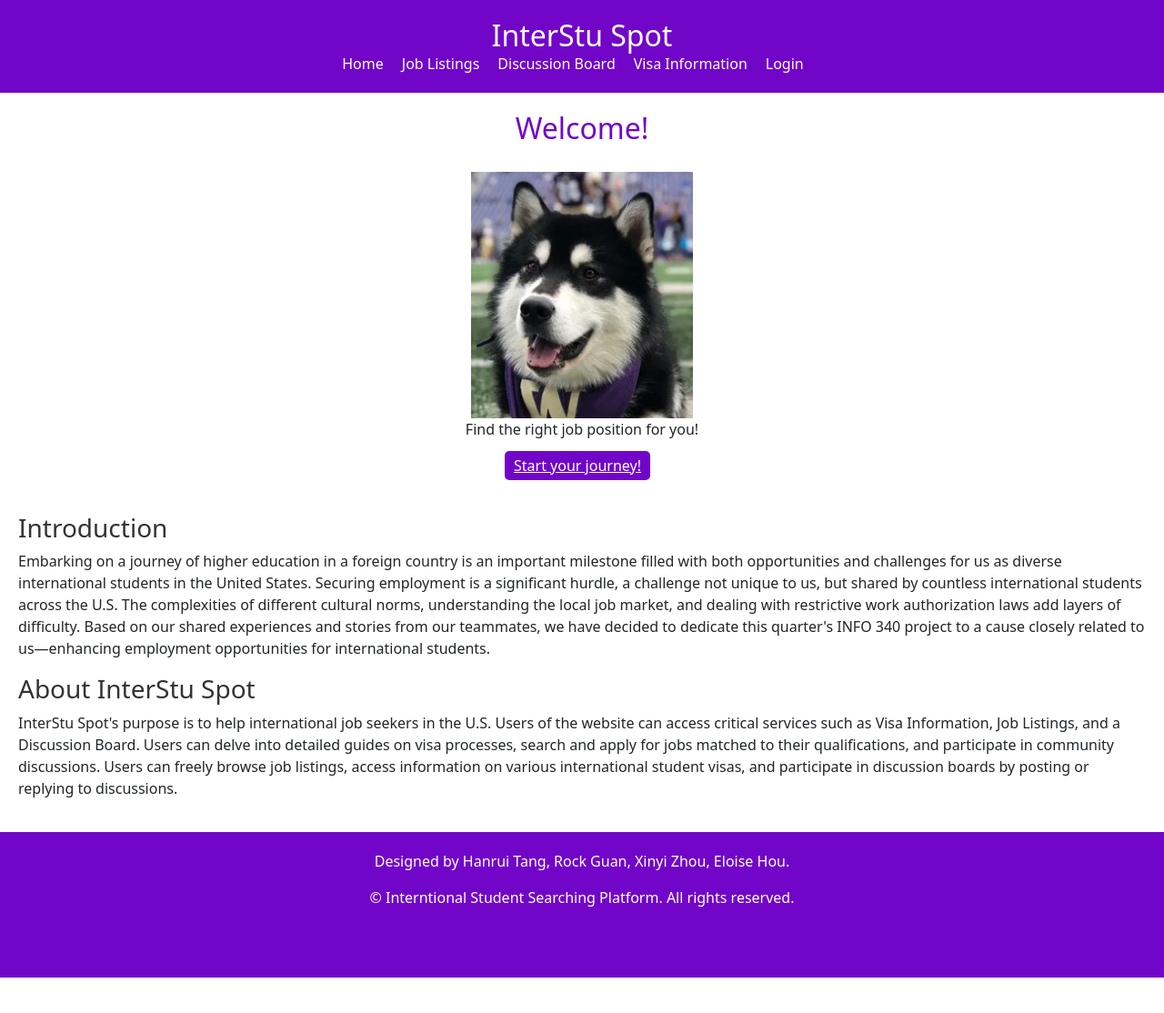
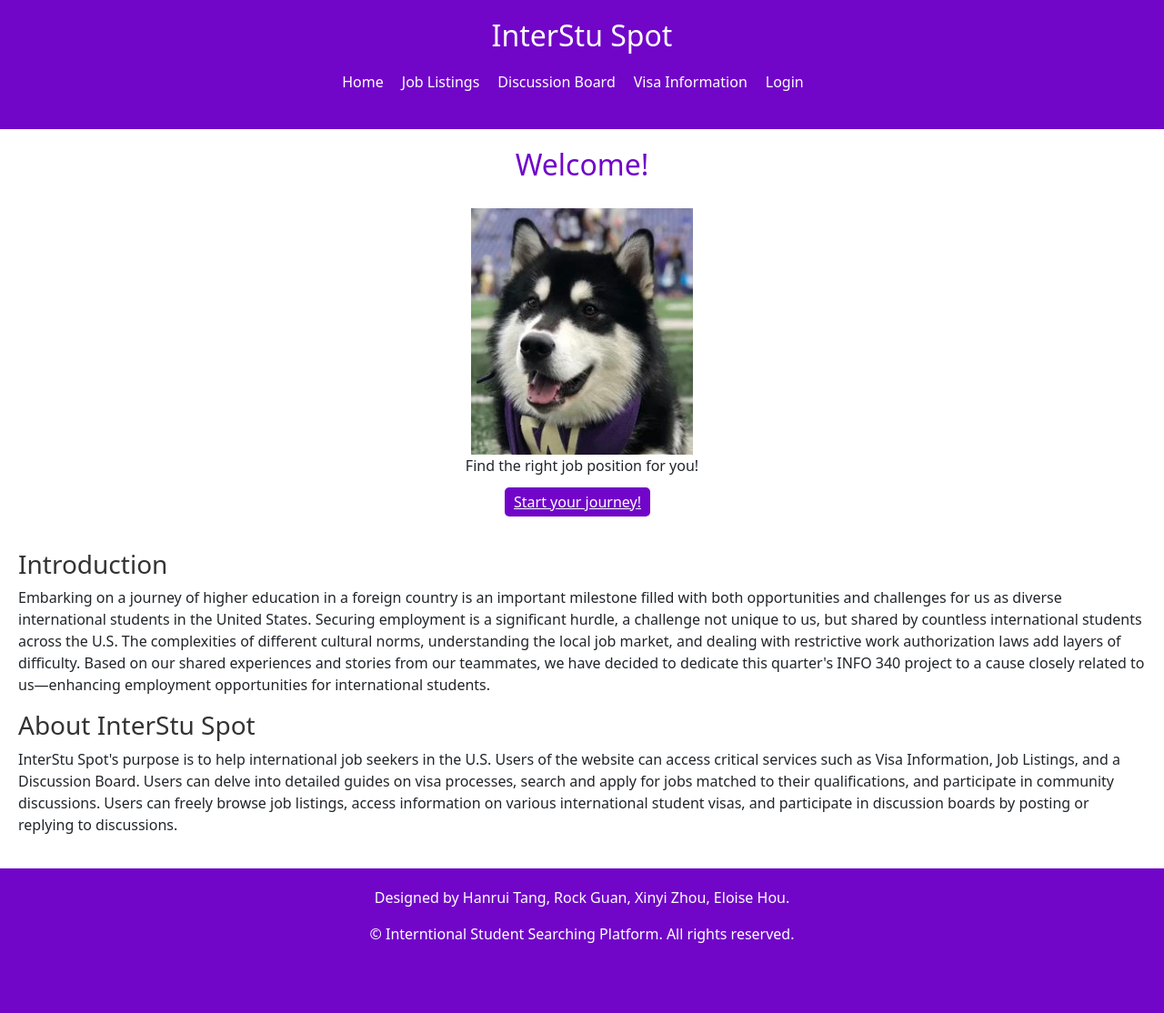
Before and after one commit to info340b-sp24/group08, a React (Create React App) app: page / in a window 1280 px wide. Shown: the whole page at 91% size. Before the commit the page ends 1075 px from the top, so only its background shows below. Built offline with nearby package versions, Linux system fonts and the light colour scheme; no server answers.

Commit message:
final version-1

```diff
--- a/src/App.js
+++ b/src/App.js
@@ -1,5 +1,5 @@
 import React from 'react';
-import { BrowserRouter as Router, Routes, Route } from 'react-router-dom'; // Import BrowserRouter and Routes
+import { BrowserRouter as Router, Routes, Route } from 'react-router-dom';
 import { Helmet } from 'react-helmet';
 import { Header } from './header';
 import Signin from './Signin';
@@ -24,7 +24,7 @@ export class App extends React.Component {
   constructor(props) {
     super(props);
     this.state = {
-      currentUser: DEFAULT_USERS[0], // default to null user
+      currentUser: DEFAULT_USERS[0],
     };
   }
 
@@ -34,7 +34,7 @@ export class App extends React.Component {
     signOut(auth)
       .then(() => {
         console.log("Successfully signed out");
-        this.setState({ currentUser: DEFAULT_USERS[0] }); // Change to default user
+        this.setState({ currentUser: DEFAULT_USERS[0] });
       })
       .catch((error) => {
         console.error("Error signing out:", error);
@@ -43,7 +43,7 @@ export class App extends React.Component {
 
   componentDidMount() {
     const auth = getAuth();
-    // const navigateTo = useNavigate();
+
 
     onAuthStateChanged(auth, (firebaseUser) => {
       if (firebaseUser) {
@@ -55,20 +55,21 @@ export class App extends React.Component {
         this.setState({ currentUser: firebaseUser });
       } else {
         console.log("signed out");
-        this.setState({ currentUser: DEFAULT_USERS[0] }); //change the null user
+        this.setState({ currentUser: DEFAULT_USERS[0] });
       }
     });
   }
 
   render() {
     return (
-      <Router> {/* Wrap the component with Router */}
+      <Router>
         <>
           <Helmet>
             <meta charSet="utf-8" />
             <title>InterStu Spot</title>
             <meta name="author" content="Hanrui Tang, Rock Guan, Xinyi Zhou, Eloise Hou" />
             <meta name="description" content="The platform is designed to offer real-time updated job opportunities for international students and also employment policies from the official channel. We're here to help every international student to get their loved position without missing any chance." />
+            <meta name="viewport" content="width=device-width, initial-scale=1" />
           </Helmet>
           <Header currentUser={this.state.currentUser} />
           <div className='content'>
--- a/src/Discussion.js
+++ b/src/Discussion.js
@@ -96,18 +96,22 @@ function DiscussionPage(props) {
         <img src={iconImg} alt="User Icon" />
       </div>
       <div className="commentContent">
+
         <p className="username">{comment.userName}</p>
         <p>{comment.commentText}</p>
         <button className="like-button" onClick={() => handleLike(comment.id)}>
           <FaHeart style={{ color: comment.liked ? "red" : "grey" }} />
         </button>
+          <div className="reply-popup">
             <textarea
               placeholder="Write your reply here..."
               value={replyTexts[comment.id] || ""}
               onChange={(e) => handleReplyChange(e, comment.id)}
             />
             <br />
+            <div className="reply-buttons">
               <button className="button" onClick={() => handleReply(comment.id)}>Reply</button>
+            </div>
           </div>
 
           {comment.replies && Object.values(comment.replies).map((reply, index) => (
@@ -124,6 +128,8 @@ function DiscussionPage(props) {
               </div>
             </div>
           ))}
+
+        </div>
       </div>
   ));
 
--- a/src/index.css
+++ b/src/index.css
@@ -1,30 +1,134 @@
-/* Discussion */
-#root {
-    min-height: 100vh;
+/* Main */
+* {
     margin: 0;
-    display: grid;
-    grid-template-rows: auto 1fr auto;
+    padding: 0;
+    box-sizing: border-box;
 }
 
+html, body {
+    height: 100%;
+    margin: 0;
+}
+
+body {
+    display: flex;
+    flex-direction: column;
+    min-height: 100vh;
+    font-family: Arial, sans-serif;
+    background-color: #f8f8f8;
+    color: #333;
+    line-height: 1.6;
+}
+
+.content {
+    flex: 1;
+}
+
+main {
+    padding: 20px;
+}
+
+section {
+    margin-bottom: 20px;
+    background-color: #fff;
+    padding: 20px;
+}
+
+section form div {
+    margin-bottom: 10px;
+}
+
+section form div label {
+    display: block;
+    margin-bottom: 5px;
+}
+
+section form div input[type="text"] {
+    width: 100%;
+    padding: 5px;
+    margin-right: 10px;
+    border: 1px solid #ccc;
+    border-radius: 5px;
+}
+
+section form button[type="submit"] {
+    padding: 5px 10px;
+    background-color: #7106c9;
+    color: #fff;
+    border: none;
+    border-radius: 5px;
+    cursor: pointer;
+}
+
+section form button[type="submit"]:hover {
+    background-color: #5a0483;
+}
+
+main > div {
+    background-color: #fff;
+    padding: 20px;
+    margin-bottom: 20px;
+}
+
+main h2 {
+    color: #7106c9;
+}
+
+main h3 {
+    margin-top: 10px;
+    color: #333;
+}
+
+main h4 {
+    color: #666;
+}
+
+/* Header and Navigation */
+header h1 {
+    margin: 0;
+    font-size: 2rem;
+}
+
+h1 {
+    margin-bottom: 1rem;
+}
+
+p {
+    margin-bottom: 1.5rem;
+}
+
+h2 {
+    margin-bottom: 1rem;
+}
+
+nav ul {
+    list-style-type: none;
+    margin: 0;
+    padding: 0;
+}
+
+nav ul li {
+    display: block;
+}
+
+nav ul li a {
+    color: #fff;
+    text-decoration: none;
+}
+
+header, nav ul {
+    background-color: #7106c9;
+    color: #fff;
+    padding: 10px;
+    text-align: center;
+}
+
+/* Comments and Replies */
 .comment img {
     margin-right: 10px;
     border-radius: 50%;
     width: 50px;
     height: 50px;
-}
-
-.login-container {
-    width: 50%;
-    margin-left: 25%;
-    margin-right: 25%;
-}
-
-.my-btn {
-    padding: 10px;
-}
-
-.listing-img {
-    width: 100%;
 }
 
 .comment p {
@@ -33,6 +137,7 @@
 
 .username {
     font-weight: bold;
+    margin-bottom: 0;
 }
 
 .comment {
@@ -102,168 +207,19 @@
     resize: none;
 }
 
-/* Main */
-* {
-    margin: 0;
-    padding: 0;
-    box-sizing: border-box;
-}
-
-main {
-    padding: 20px;
-}
-
-section {
-    margin-bottom: 20px;
-    background-color: #fff;
-    padding: 20px;
-}
-
-section form div {
-    margin-bottom: 10px;
-}
-
-section form div label {
-    display: block;
-    margin-bottom: 5px;
-}
-
-section form div input[type="text"] {
-    width: calc(25% - 10px);
-    padding: 5px;
-    margin-right: 10px;
-    border: 1px solid #ccc;
-    border-radius: 5px;
-}
-
-section form button[type="submit"] {
-    padding: 5px 10px;
-    background-color: #7106c9;
-    color: #fff;
-    border: none;
-    border-radius: 5px;
-    cursor: pointer;
-}
-
-section form button[type="submit"]:hover {
-    background-color: #5a0483;
-}
-
-main > div {
-    background-color: #fff;
-    padding: 20px;
-    margin-bottom: 20px;
-}
-
-main h2 {
-    color: #7106c9;
-}
-
-main h3 {
-    margin-top: 10px;
-    color: #333;
-}
-
-main h4 {
-    color: #666;
-}
-
-html, body {
-    height: 100%;
-    margin: 0;
-}
-
-body {
-    display: flex;
-    flex-direction: column;
-    min-height: 100vh;
-}
-
-.content {
-    flex: 1;
-}
-
-.frame-content {
-    position: relative;
-    overflow: hidden;
-    padding-top: 56.25%;
+/* Job Listings */
+.listing-img {
     width: 100%;
 }
-
-.frame-content iframe {
-    position: absolute;
-    top: 0;
-    left: 0;
-    width: 100%;
-    height: 100%;
-    border: none;
-}
-
-footer {
-    background-color: #7106c9;
-    color: #fff;
-    padding: 20px;
-    text-align: center;
-    height: 20vh;
-}
-
-/* Discusson Board */
-h1, h2, h3, h4, h5, h6 {
-    margin-top: 0;
-    margin-bottom: 0.5rem;
-}
-
-.text-center {
-    text-align: center;
-}
-
-.subsection-block > div {
-    margin-top: 1rem;
-}
-
-.lead {
-    font-size: 1.25rem;
-    font-weight: 300;
-}
-
-body {
-    font-family: Arial, sans-serif;
-    background-color: #f8f8f8;
-    color: #333;
-    line-height: 1.6;
-}
-
-header h1 {
-    margin: 0;
-    font-size: 2rem;
-}
-
-h1 {
-    margin-bottom: 1rem;
-}
-
-p {
-    margin-bottom: 1.5rem;
-}
-
-.username {
-    margin-bottom: 0;
-}
-
 
 .job-search-img {
     width: 100%;
 }
 
-nav ul li a {
-    color: #fff;
-    text-decoration: none;
-}
-
 .row {
     display: flex;
     flex-wrap: wrap;
-    margin-right: 15px;
+    margin-right: -15px;
     margin-left: -15px;
 }
 
@@ -273,65 +229,42 @@ nav ul li a {
     padding: 0 10px 0 10px;
 }
 
-
-@media (max-width: 500px) {
-    header, nav ul {
-        background-color: #7106c9;
-        color: #fff;
-        padding: 10px;
-        text-align: center;
-    }
-
-    nav ul {
-        list-style-type: none;
-        margin: 0;
-        padding: 0;
-    }
-
-    nav ul li {
-        display: flex;
-        margin-right: 15%;
-        margin-left: 15%;
-        width: 70%;
-    }
+/* Footer */
+footer {
+    background-color: #7106c9;
+    color: #fff;
+    padding: 20px;
+    text-align: center;
+    height: 20vh;
 }
 
+/* Media Queries */
 @media (min-width: 500px) {
-    header, nav ul {
-        background-color: #7106c9;
-        color: #fff;
-        padding: 10px;
-        text-align: center;
-    }
-
-    nav ul {
-        list-style-type: none;
-        margin: 0;
-        padding: 0;
-    }
-
     nav ul li {
         display: inline;
         margin-right: 10px;
     }
+
+    section form div input[type="text"] {
+        width: calc(25% - 10px);
+    }
 }
 
 @media (min-width: 992px) {
-    header, nav ul {
-        background-color: #7106c9;
-        color: #fff;
-        padding: 20px;
-        text-align: center;
+    nav ul li {
+        margin-right: 20px;
     }
 
-    nav ul {
-        list-style-type: none;
-        margin: 0;
-        padding: 0;
+    header, nav ul {
+        padding: 20px;
     }
 
-    nav ul li {
-        display: inline;
-        margin-right: 20px;
+    section form div input[type="text"] {
+        width: calc(50% - 10px);
+    }
+
+    .comment {
+        margin-left: 2em;
+        margin-top: 2em;
     }
 }
```
Lines whose indentation alone changed are shown as unchanged.
